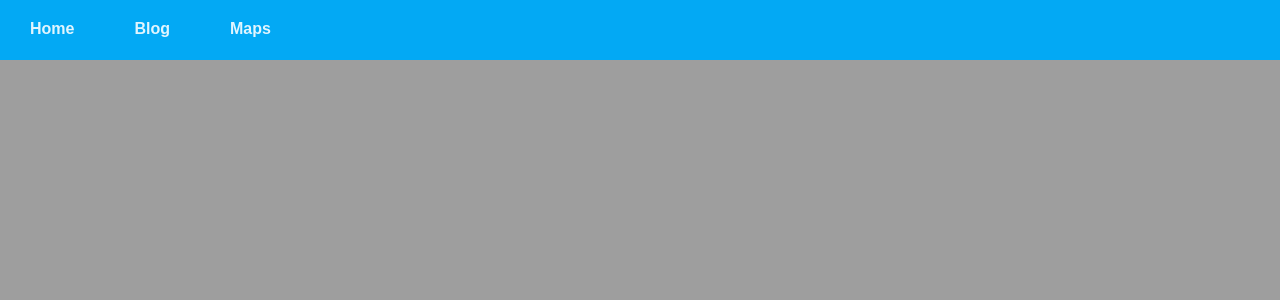
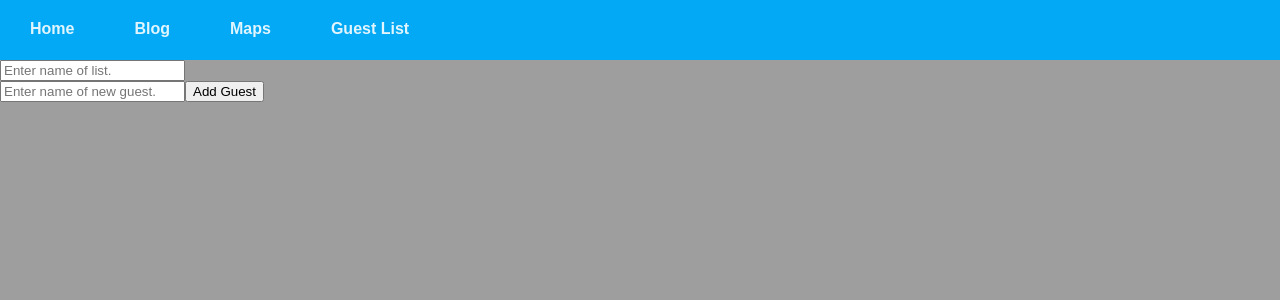
Before and after one commit to drakelee/personal-web, a React (Create React App) app: page /guestList/create in a window 1280 px wide. Shown: the top 300 px of the page. Built offline with nearby package versions, Linux system fonts and the light colour scheme; what react-google-maps would draw is missing.

Commit message:
feat: add guest list

```diff
--- a/src/components/Form/TextFieldForm.js
+++ b/src/components/Form/TextFieldForm.js
@@ -1,5 +1,7 @@
 import React, {Component} from 'react'
 import PropTypes from 'prop-types'
+
+const ENTER_KEY = 13
 
 class TextFieldForm extends Component {
     render() {
@@ -10,14 +12,24 @@ class TextFieldForm extends Component {
                 name={name}
                 placeholder={placeholder}
                 value={value}
-                onChange={this.onChange}
+                onChange={this.handleChange}
+                onKeyDown={this.handleKeyDown}
             />
         )
     }
 
-    onChange = e => {
+    handleChange = e => {
         e.preventDefault()
-        this.props.onChange(e.target.name, e.target.value)
+        let {onChange} = this.props
+        onChange && onChange(e.target.name, e.target.value)
+    }
+
+    handleKeyDown = e => {
+        let {onEnter} = this.props
+        if (e.keyCode === ENTER_KEY) {
+            e.preventDefault()
+            onEnter && onEnter()
+        }
     }
 }
 
--- /dev/null
+++ b/src/components/GuestList/components/CreateGuestList.js
@@ -0,0 +1,63 @@
+import React, {Component} from 'react'
+import TextFieldForm from '../../Form/TextFieldForm'
+import Button from '../../Button/Button'
+import GuestList from './GuestList'
+
+class CreateGuestList extends Component {
+    state = {
+        name: '',
+        guests: [],
+        newGuest: ''
+    }
+
+    render() {
+        const {name, guests, newGuest} = this.state
+        return (
+            <div>
+                <TextFieldForm
+                    name='name'
+                    placeholder='Enter name of list.'
+                    onChange={this.handleChange}
+                    value={name}
+                />
+                <GuestList guests={guests} onRemoveClick={this.onRemoveGuestClick}/>
+                <TextFieldForm
+                    name='newGuest'
+                    placeholder='Enter name of new guest.'
+                    onChange={this.handleChange}
+                    onEnter={this.handleNewGuessEnter}
+                    value={newGuest}
+                />
+                <Button
+                    text='Add Guest'
+                    onClick={this.handleNewGuessEnter}
+                />
+            </div>
+        )
+    }
+
+    handleChange = (name, value) => {
+        this.setState({
+            [name]: value
+        })
+    }
+
+    handleNewGuessEnter = () => {
+        let {guests, newGuest} = this.state
+        if (newGuest) {
+            this.setState({
+                guests: [...guests, newGuest],
+                newGuest: ''
+            })
+        }
+    }
+
+    onRemoveGuestClick = index => {
+        let {guests} = this.state
+        this.setState({
+            guests: [...guests.slice(0, index), ...guests.slice(index + 1, guests.length)]
+        })
+    }
+}
+
+export default CreateGuestList
--- /dev/null
+++ b/src/components/GuestList/components/GuestList.js
@@ -0,0 +1,32 @@
+import React, {Component} from 'react'
+import GuestListItem from './GuestListItem'
+
+class GuestList extends Component {
+    render() {
+        return (
+            <div>
+                {this.guests}
+            </div>
+        )
+    }
+
+    get guests() {
+        const {guests} = this.props
+        return guests.map((guest, index) => {
+            return (
+                <GuestListItem
+                    key={index}
+                    index={index}
+                    name={guest}
+                    onRemoveClick={this.onRemoveClick}/>
+            )
+        })
+    }
+
+    onRemoveClick = index => {
+        const {onRemoveClick} = this.props
+        onRemoveClick && onRemoveClick(index)
+    }
+}
+
+export default GuestList
--- /dev/null
+++ b/src/components/GuestList/components/GuestListItem.js
@@ -0,0 +1,23 @@
+import React, {Component} from 'react'
+
+class GuestListItem extends Component {
+    render() {
+        let {name} = this.props
+        return (
+            <div>
+                <span>
+                    {name}
+                </span>
+                <span onClick={this.handleRemoveClick}>X</span>
+            </div>
+        )
+    }
+
+    handleRemoveClick = () => {
+        let {onRemoveClick, index} = this.props
+        onRemoveClick && onRemoveClick(index)
+    }
+
+}
+
+export default GuestListItem
--- /dev/null
+++ b/src/components/GuestList/components/GuestLists.js
@@ -0,0 +1,14 @@
+import React, {Component} from 'react'
+import NavigationButton from '../../Button/NavigationButton'
+
+class GuestLists extends Component {
+    render() {
+        return (
+            <div>
+                <NavigationButton text='Create New List' to='/guestList/create'/>
+            </div>
+        )
+    }
+}
+
+export default GuestLists
--- /dev/null
+++ b/src/components/GuestList/resources/guests.json
@@ -0,0 +1,5 @@
+{
+  guests: [
+
+  ]
+}
--- a/src/components/Layout/MainLayout.js
+++ b/src/components/Layout/MainLayout.js
@@ -3,6 +3,8 @@ import {Route} from 'react-router-dom'
 import MenuBar from '../Menu/components/MenuBar'
 import BlogContainer from '../Blog/components/BlogContainer'
 import MapsHome from '../Map/components/MapsHome'
+import GuestLists from '../GuestList/components/GuestLists'
+import CreateGuestList from '../GuestList/components/CreateGuestList'
 
 class MainLayout extends Component {
     render() {
@@ -12,6 +14,8 @@ class MainLayout extends Component {
                 <div>
                     <Route path='/blogs' component={BlogContainer}/>
                     <Route path='/maps' component={MapsHome}/>
+                    <Route exact path='/guestList' component={GuestLists}/>
+                    <Route exact path='/guestList/create' component={CreateGuestList}/>
                 </div>
             </Fragment>
         )
--- a/src/components/Menu/components/MenuBar.js
+++ b/src/components/Menu/components/MenuBar.js
@@ -8,6 +8,7 @@ class MenuBar extends Component {
                 <MenuItem anchorStyle={styles.menuItem} to='/home' title='Home'/>
                 <MenuItem anchorStyle={styles.menuItem} to='/blogs' title='Blog'/>
                 <MenuItem anchorStyle={styles.menuItem} to='/maps' title='Maps'/>
+                <MenuItem anchorStyle={styles.menuItem} to='/guestList' title='Guest List'/>
             </div>
         )
     }
```
